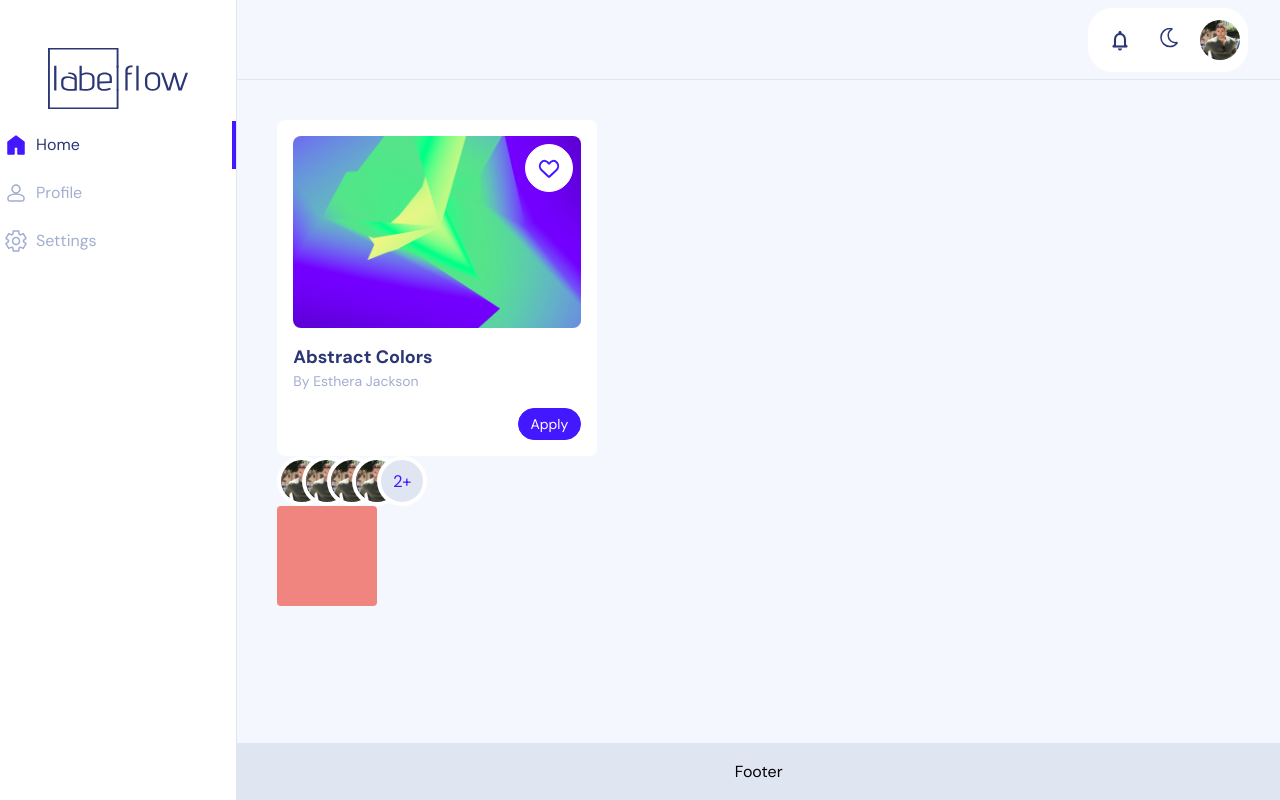
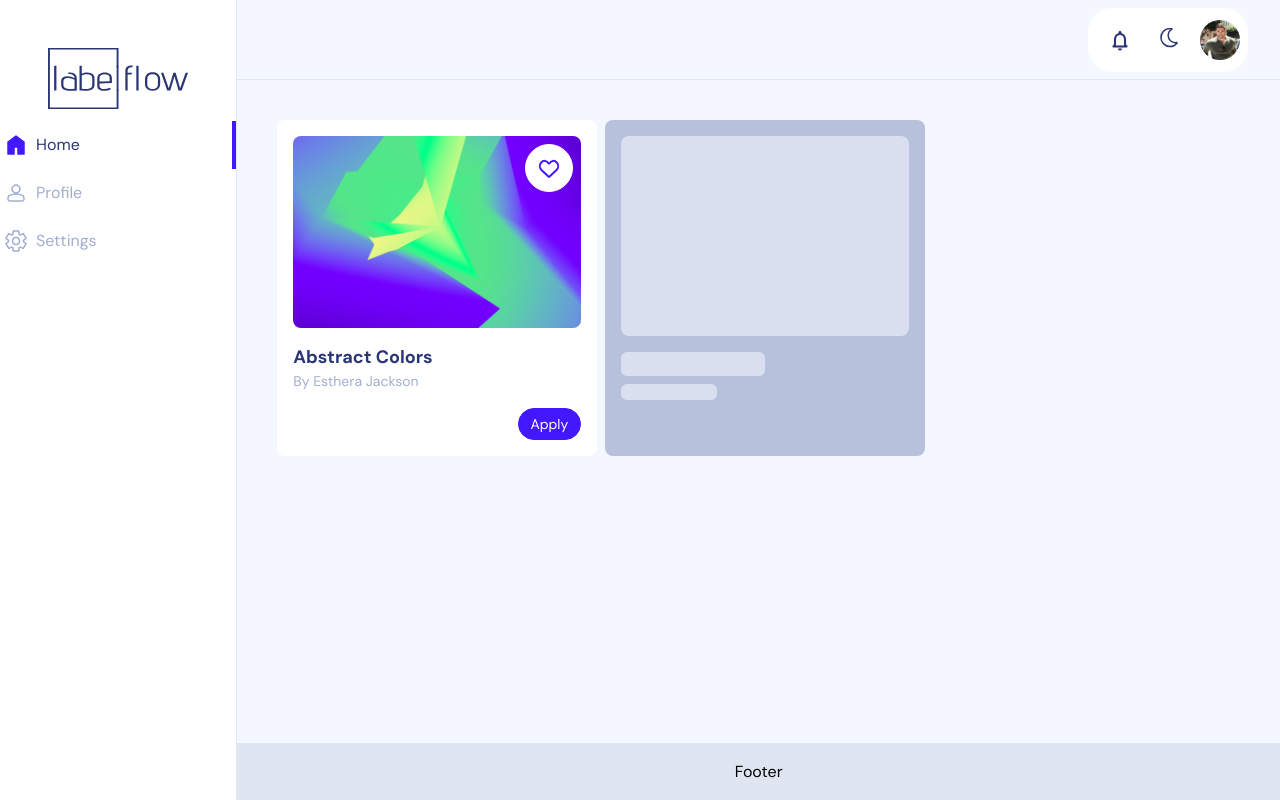
Before and after one commit to alireza107/label-flow-frontend, a Next.js app: page / in a window 1280 px wide. Built offline with nearby package versions, Linux system fonts and the light colour scheme.

Commit message:
feat(comp): add card skeleton component

```diff
--- /dev/null
+++ b/src/app/(projects)/_components/project-card/project-card-skeleton.tsx
@@ -0,0 +1,11 @@
+const ProjectCardSkeleton: React.FC = () => {
+  return (
+    <div className="w-80 animate-pulse rounded-lg bg-base-200 p-4">
+      <div className="mb-4 h-[200px] w-full animate-pulse rounded-lg bg-base-75" />
+      <p className="mb-2 h-6 w-1/2 animate-pulse rounded-md bg-base-75" />
+      <p className="h-4 w-1/3 animate-pulse rounded-md bg-base-75" />
+    </div>
+  );
+};
+
+export default ProjectCardSkeleton;
--- a/src/app/globals.css
+++ b/src/app/globals.css
@@ -1,8 +1,8 @@
 @import 'tailwindcss/base';
 @import 'tailwindcss/components';
+@import '../tailwind/components.css';
+/* order is important for css override */
 @import 'tailwindcss/utilities';
-
-@import '../tailwind/components.css';
 
 @layer base {
   :root {
--- a/src/app/page.tsx
+++ b/src/app/page.tsx
@@ -1,31 +1,16 @@
-import { MultiAvatar } from '@/components/multi-avatar/multi-avatar';
-import { Skeleton } from '@/components/skeleton';
-
-import ProjectCard from './(projects)/_components/project_card';
+import ProjectCard from './(projects)/_components/project-card/project-card';
+import ProjectCardSkeleton from './(projects)/_components/project-card/project-card-skeleton';
 
 export default function Home(): JSX.Element {
   return (
-    <div className="p-10">
+    <div className="flex gap-2 p-10">
       <ProjectCard
         title="Abstract Colors"
         creator="Esthera Jackson"
         image="/images/project.png"
         isFavorite={false}
       />
-
-      <MultiAvatar
-        avatars={[
-          '/images/profile.jpg',
-          '/images/profile.jpg',
-          '/images/profile.jpg',
-          '/images/profile.jpg',
-          '/images/profile.jpg',
-          '/images/profile.jpg',
-        ]}
-        size="small"
-        max={4}
-      />
-      <Skeleton className="bg-error" />
+      <ProjectCardSkeleton />
     </div>
   );
 }
--- a/src/components/skeleton/index.ts
+++ /dev/null
@@ -1 +0,0 @@
-export * from './skeleton';
--- a/src/components/skeleton/skeleton.tsx
+++ /dev/null
@@ -1,19 +0,0 @@
-import classNames from 'classnames';
-
-import { SkeletonProps } from './skeleton.types';
-
-export const Skeleton: React.FC<SkeletonProps> = ({
-  width = 100,
-  height = 100,
-  shape = 'rect',
-  className,
-}) => {
-  const classes = classNames(
-    'animate-pulse bg-base-200',
-    { 'rounded-full': shape === 'circle' },
-    { rounded: shape === 'rect' },
-    className,
-  );
-
-  return <div style={{ width, height }} className={classes}></div>;
-};
--- a/src/components/skeleton/skeleton.types.ts
+++ /dev/null
@@ -1,6 +0,0 @@
-export type SkeletonProps = {
-  width?: number;
-  height?: number;
-  className?: string;
-  shape?: 'rect' | 'circle';
-};
--- a/src/tailwind/components.css
+++ b/src/tailwind/components.css
@@ -2,7 +2,7 @@
 @import './../components/button/button.css';
 @import './../components/menu-item/menu-item.css';
 @import './../components/loading/loading.css';
-@import './../app/(projects)/_components/project_card.css';
+@import './../app/(projects)/_components/project-card/project-card.css';
 @import './../components/badge/badge.css';
 @import './../components/avatar/avatar.css';
 @import './../components/tabs/tabs.css';
```
Also changed, not shown: src/app/(projects)/_components/project-card/project-card.css (renamed from src/app/(projects)/_components/project_card.css), src/app/(projects)/_components/project-card/project-card.tsx (renamed from src/app/(projects)/_components/project_card.tsx), 2 other files (tests, documents, lock files or other folders).
